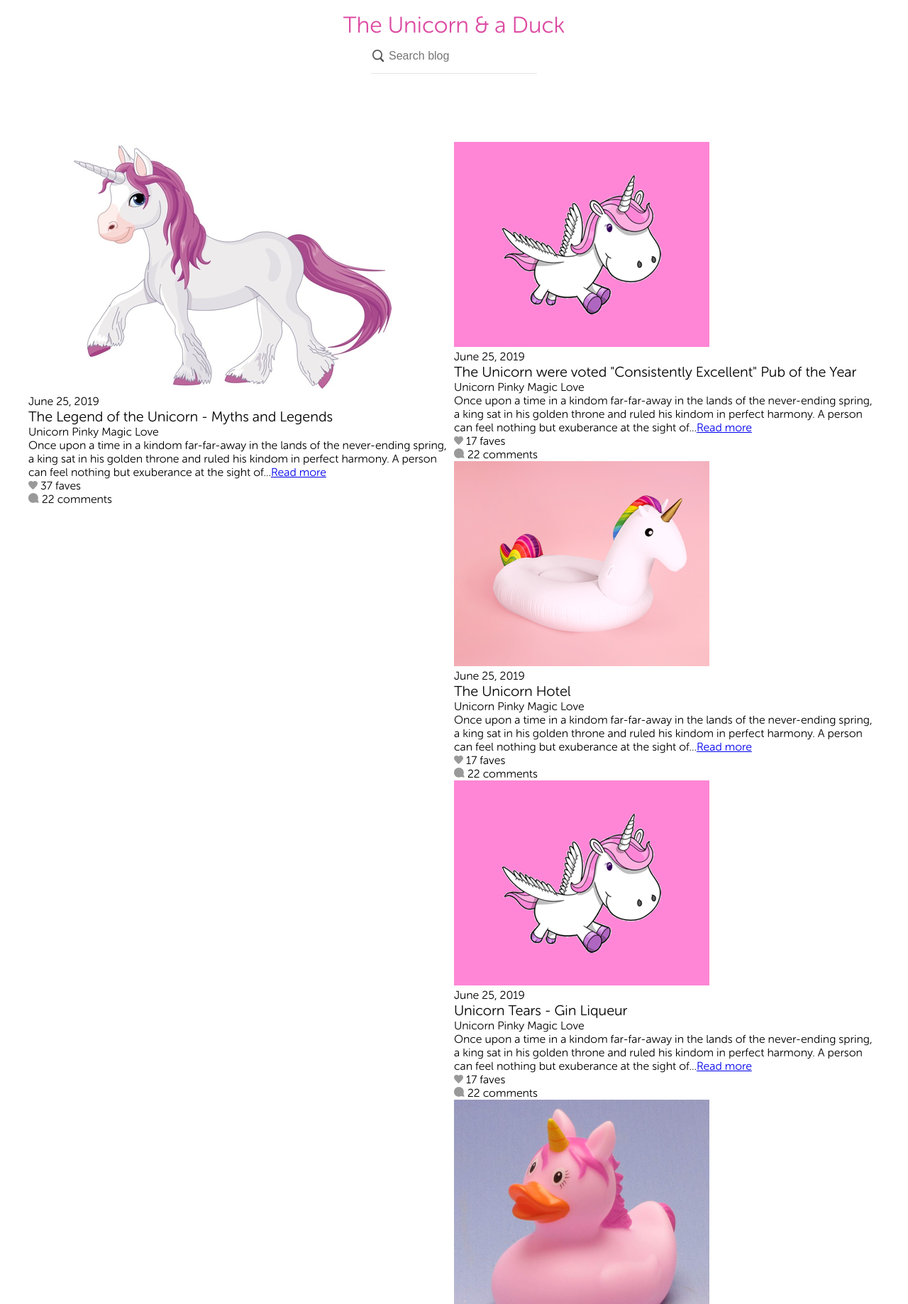
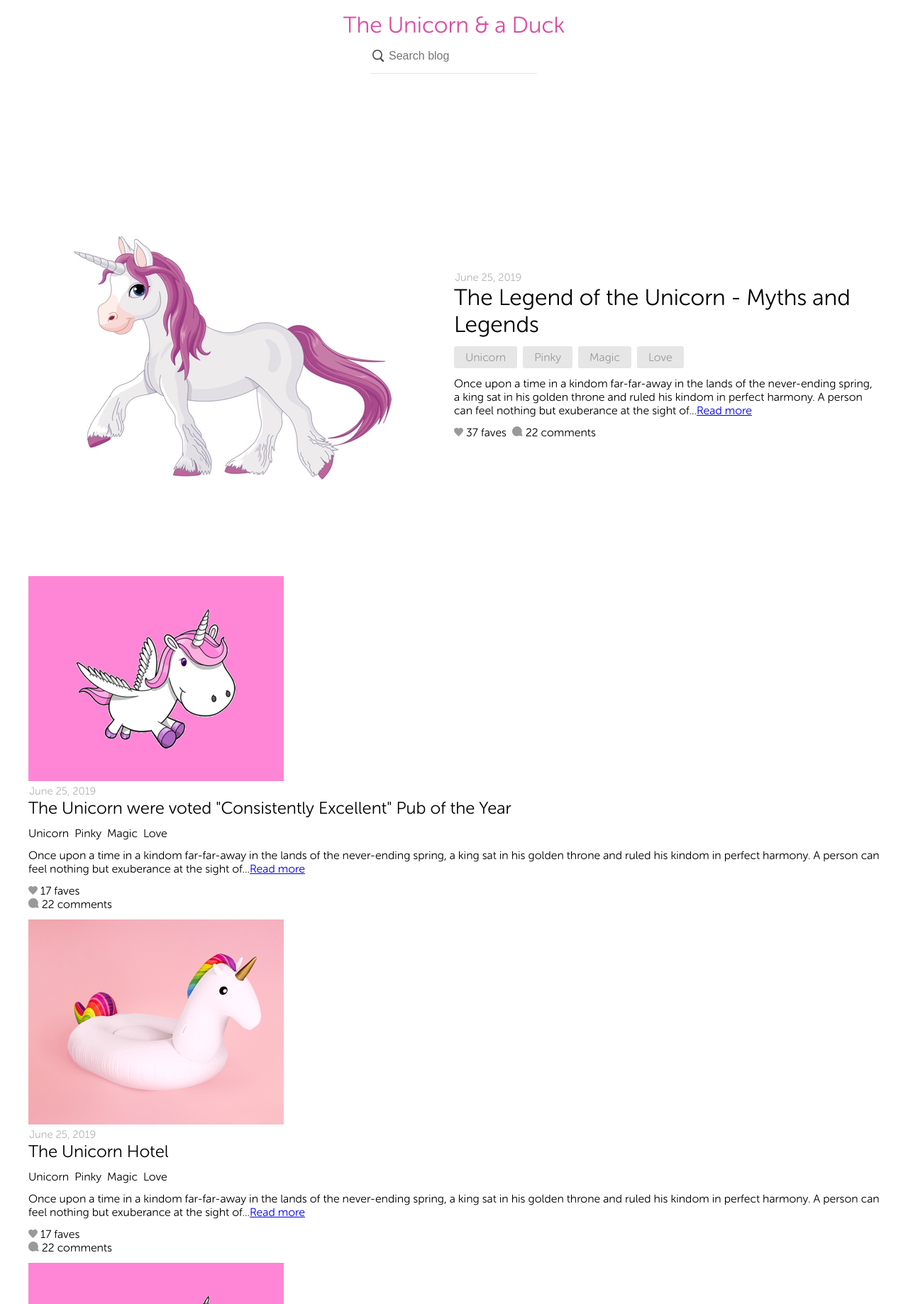
Before and after one commit to rabinrai44/infinum-uniduck, a PHP site: page / in a window 1280 px wide. Shown: the part 143-1981 px from the top of the page at 71% size. Run offline with PHP 8.4, Linux system fonts and the light colour scheme.

Commit message:
Featured post styles, btn-small and minor updates.

```diff
--- /dev/null
+++ b/frontend/Assets/SCSS/_blogpost.scss
@@ -0,0 +1,44 @@
+.blog-featured {
+  display: flex;
+  justify-content: space-between;
+  align-items: center;
+
+  &-img,
+  &-post {
+    width: 50%;
+  }
+}
+
+.meta-header {
+}
+
+.meta {
+  &-content {
+  }
+  &-date {
+    color: lighten($secondary_color, 10%);
+    font-size: 0.9375rem;
+    padding-left: 0.1rem;
+  }
+  &-tag {
+    display: flex;
+    max-width: 90%;
+    padding: 0.75rem 0;
+
+    .item {
+      margin-right: 0.5rem;
+    }
+  }
+
+  &-footer {
+    display: flex;
+    justify-content: flex-start;
+    align-items: center;
+    max-width: 100%;
+    padding: 0.75rem 0;
+
+    .meta-like {
+      margin-right: 0.5rem;
+    }
+  }
+}
--- a/frontend/Assets/SCSS/_button.scss
+++ b/frontend/Assets/SCSS/_button.scss
@@ -20,4 +20,16 @@
       background-color: darken($primary_color, 10%);
     }
   }
+
+  &-small {
+    background-color: lighten($secondary_color, 30%);
+    color: $secondary_color;
+    padding: 0.4rem 1rem;
+    font-family: $msr300;
+    text-transform: capitalize;
+
+    &:hover {
+      color: $white;
+    }
+  }
 }
--- a/frontend/Assets/SCSS/_global.scss
+++ b/frontend/Assets/SCSS/_global.scss
@@ -10,3 +10,9 @@ h3 {
 .text-center {
   text-align: center !important;
 }
+
+main,
+section {
+  padding: 4rem 0;
+  width: 100%;
+}
--- a/frontend/Assets/SCSS/_heading.scss
+++ b/frontend/Assets/SCSS/_heading.scss
@@ -1,3 +1,7 @@
 .heading {
-  font-size: 1.25rem;
+  font-size: 1.5rem;
+
+  &-featured {
+    font-size: 2rem;
+  }
 }
--- a/frontend/Assets/SCSS/style.scss
+++ b/frontend/Assets/SCSS/style.scss
@@ -8,3 +8,4 @@
 @import './container';
 @import './heading';
 @import './hero';
+@import './blogpost';
--- a/frontend/Assets/styles/style.css
+++ b/frontend/Assets/styles/style.css
@@ -33,6 +33,11 @@ h3 {
 
 .text-center {
   text-align: center !important; }
+
+main,
+section {
+  padding: 4rem 0;
+  width: 100%; }
 
 html {
   box-sizing: border-box;
@@ -87,6 +92,14 @@ img {
     background-color: #dc4ba3; }
     .btn-primary:hover {
       background-color: #cc288c; }
+  .btn-small {
+    background-color: #e6e6e6;
+    color: #999999;
+    padding: 0.4rem 1rem;
+    font-family: museo_sans_rounded300;
+    text-transform: capitalize; }
+    .btn-small:hover {
+      color: #ffffff; }
 
 .navbar {
   width: 100%; }
@@ -117,7 +130,9 @@ img {
   max-width: 1236px; }
 
 .heading {
-  font-size: 1.25rem; }
+  font-size: 1.5rem; }
+  .heading-featured {
+    font-size: 2rem; }
 
 .hero {
   width: 100%;
@@ -144,3 +159,31 @@ img {
     font-size: 1rem;
     height: 50px;
     padding-left: 25px; }
+
+.blog-featured {
+  display: flex;
+  justify-content: space-between;
+  align-items: center; }
+  .blog-featured-img, .blog-featured-post {
+    width: 50%; }
+
+.meta-date {
+  color: #b3b3b3;
+  font-size: 0.9375rem;
+  padding-left: 0.1rem; }
+
+.meta-tag {
+  display: flex;
+  max-width: 90%;
+  padding: 0.75rem 0; }
+  .meta-tag .item {
+    margin-right: 0.5rem; }
+
+.meta-footer {
+  display: flex;
+  justify-content: flex-start;
+  align-items: center;
+  max-width: 100%;
+  padding: 0.75rem 0; }
+  .meta-footer .meta-like {
+    margin-right: 0.5rem; }
--- a/frontend/index.html
+++ b/frontend/index.html
@@ -1,12 +1,11 @@
 <!DOCTYPE html>
 <html lang="en">
-
   <head>
     <meta charset="UTF-8" />
     <meta name="viewport" content="width=device-width, initial-scale=1.0" />
     <meta http-equiv="X-UA-Compatible" content="ie=edge" />
     <title>Uniduck | WP Demo</title>
-    <link rel="stylesheet" href="Assets/styles/style.css">
+    <link rel="stylesheet" href="Assets/styles/style.css" />
   </head>
 
   <body>
@@ -55,12 +59,65 @@
         <!-- Blog Featured -->
         <section class="blog-featured">
           <div class="blog-featured-img">
-                    <img src="Assets/Images/img-unicorn.png" alt="">
+            <img src="Assets/Images/img-unicorn.png" alt="" />
           </div>
-                <article class="blog-post">
+          <article class="blog-featured-post">
             <div class="meta-header">
               <span class="meta-date">June 25, 2019</span>
-                        <h3 class="heading heading-featured">The Legend of the Unicorn - Myths and Legends</h3>
+              <h3 class="heading heading-featured">
+                The Legend of the Unicorn - Myths and Legends
+              </h3>
+              <div class="meta-tag">
+                <div class="item">
+                  <a href="#" class="btn btn-small">Unicorn</a>
+                </div>
+                <div class="item">
+                  <a href="#" class="btn btn-small">Pinky</a>
+                </div>
+                <div class="item">
+                  <a href="#" class="btn btn-small">Magic</a>
+                </div>
+                <div class="item">
+                  <a href="#" class="btn btn-small">Love</a>
+                </div>
+              </div>
+            </div>
+            <div class="meta-content">
+              <p>
+                Once upon a time in a kindom far-far-away in the lands of the
+                never-ending spring, a king sat in his golden throne and ruled
+                his kindom in perfect harmony. A person can feel nothing but
+                exuberance at the sight of...<a
+                  href="#"
+                  class="readmore primary-text"
+                  >Read more</a
+                >
+              </p>
+            </div>
+            <div class="meta-footer">
+              <div class="meta-like">
+                <img src="Assets/Icons/ic-heart.svg" alt="ic-heart" /> 37 faves
+              </div>
+              <div class="meta-comment">
+                <img src="Assets/Icons/ic-comment.svg" alt="ic-comment" /> 22
+                comments
+              </div>
+            </div>
+          </article>
+        </section>
+      </div>
+      <div class="container">
+        <!-- Blog Main -->
+        <section class="blog-posts">
+          <article class="blog-post">
+            <div class="meta-featured-img">
+              <img src="Assets/Images/img-unicorn2.png" alt="img-unicorn" />
+            </div>
+            <div class="meta-header">
+              <span class="meta-date">June 25, 2019</span>
+              <h3 class="heading">
+                The Unicorn were voted "Consistently Excellent" Pub of the Year
+              </h3>
               <div class="meta-tag">
                 <span class="item">Unicorn</span>
                 <span class="item">Pinky</span>
@@ -70,58 +127,25 @@
             </div>
             <div class="meta-content">
               <p>
-                            Once upon a time in a kindom far-far-away in the lands of the never-ending spring, a king sat in his
-                            golden throne and ruled his kindom in perfect harmony.
-                            A person can feel nothing but exuberance at the sight of...<a href="#"
-                                class="readmore primary-text">Read more</a>
+                Once upon a time in a kindom far-far-away in the lands of the
+                never-ending spring, a king sat in his golden throne and ruled
+                his kindom in perfect harmony. A person can feel nothing but
+                exuberance at the sight of...<a
+                  href="#"
+                  class="readmore primary-text"
+                  >Read more</a
+                >
               </p>
             </div>
             <div class="meta-footer">
               <div class="item">
                 <div class="meta-like">
-
-                                <img src="Assets/Icons/ic-heart.svg" alt="ic-heart"> 37 faves
+                  <img src="Assets/Icons/ic-heart.svg" alt="ic-heart" /> 17
+                  faves
                 </div>
                 <div class="meta-comment">
-                                <img src="Assets/Icons/ic-comment.svg" alt="ic-comment"> 22 comments
-                            </div>
-                        </div>
-                    </div>
-                </article>
-            </section>
-
-            <!-- Blog Main -->
-            <section class="blog-posts">
-                <article class="blog-post">
-                    <div class="meta-featured-img">
-                        <img src="Assets/Images/img-unicorn2.png" alt="img-unicorn">
-                    </div>
-                    <div class="meta-header">
-                        <span class="meta-date">June 25, 2019</span>
-                        <h3 class="heading">The Unicorn were voted "Consistently Excellent" Pub of the Year</h3>
-                        <div class="meta-tag">
-                            <span class="item">Unicorn</span>
-                            <span class="item">Pinky</span>
-                            <span class="item">Magic</span>
-                            <span class="item">Love</span>
-                        </div>
-                    </div>
-                    <div class="meta-content">
-                        <p>
-                            Once upon a time in a kindom far-far-away in the lands of the never-ending spring, a king sat in his
-                            golden throne and ruled his kindom in perfect harmony.
-                            A person can feel nothing but exuberance at the sight of...<a href="#" class="readmore primary-text">Read
-                                more</a>
-                        </p>
-                    </div>
-                    <div class="meta-footer">
-                        <div class="item">
-                            <div class="meta-like">
-
-                                <img src="Assets/Icons/ic-heart.svg" alt="ic-heart"> 17 faves
-                            </div>
-                            <div class="meta-comment">
-                                <img src="Assets/Icons/ic-comment.svg" alt="ic-comment"> 22 comments
+                  <img src="Assets/Icons/ic-comment.svg" alt="ic-comment" /> 22
+                  comments
                 </div>
               </div>
             </div>
@@ -143,20 +167,25 @@
             </div>
             <div class="meta-content">
               <p>
-                            Once upon a time in a kindom far-far-away in the lands of the never-ending spring, a king sat in his
-                            golden throne and ruled his kindom in perfect harmony.
-                            A person can feel nothing but exuberance at the sight of...<a href="#" class="readmore primary-text">Read
-                                more</a>
+                Once upon a time in a kindom far-far-away in the lands of the
+                never-ending spring, a king sat in his golden throne and ruled
+                his kindom in perfect harmony. A person can feel nothing but
+                exuberance at the sight of...<a
+                  href="#"
+                  class="readmore primary-text"
+                  >Read more</a
+                >
               </p>
             </div>
             <div class="meta-footer">
               <div class="item">
                 <div class="meta-like">
-
-                                <img src="Assets/Icons/ic-heart.svg" alt="ic-heart"> 17 faves
+                  <img src="Assets/Icons/ic-heart.svg" alt="ic-heart" /> 17
+                  faves
                 </div>
                 <div class="meta-comment">
-                                <img src="Assets/Icons/ic-comment.svg" alt="ic-comment"> 22 comments
+                  <img src="Assets/Icons/ic-comment.svg" alt="ic-comment" /> 22
+                  comments
                 </div>
               </div>
             </div>
@@ -178,20 +207,25 @@
             </div>
             <div class="meta-content">
               <p>
-                            Once upon a time in a kindom far-far-away in the lands of the never-ending spring, a king sat in his
-                            golden throne and ruled his kindom in perfect harmony.
-                            A person can feel nothing but exuberance at the sight of...<a href="#" class="readmore primary-text">Read
-                                more</a>
+                Once upon a time in a kindom far-far-away in the lands of the
+                never-ending spring, a king sat in his golden throne and ruled
+                his kindom in perfect harmony. A person can feel nothing but
+                exuberance at the sight of...<a
+                  href="#"
+                  class="readmore primary-text"
+                  >Read more</a
+                >
               </p>
             </div>
             <div class="meta-footer">
               <div class="item">
                 <div class="meta-like">
-
-                                <img src="Assets/Icons/ic-heart.svg" alt="ic-heart"> 17 faves
+                  <img src="Assets/Icons/ic-heart.svg" alt="ic-heart" /> 17
+                  faves
                 </div>
                 <div class="meta-comment">
-                                <img src="Assets/Icons/ic-comment.svg" alt="ic-comment"> 22 comments
+                  <img src="Assets/Icons/ic-comment.svg" alt="ic-comment" /> 22
+                  comments
                 </div>
               </div>
             </div>
@@ -213,20 +249,25 @@
             </div>
             <div class="meta-content">
               <p>
-                            Once upon a time in a kindom far-far-away in the lands of the never-ending spring, a king sat in his
-                            golden throne and ruled his kindom in perfect harmony.
-                            A person can feel nothing but exuberance at the sight of...<a href="#" class="readmore primary-text">Read
-                                more</a>
+                Once upon a time in a kindom far-far-away in the lands of the
+                never-ending spring, a king sat in his golden throne and ruled
+                his kindom in perfect harmony. A person can feel nothing but
+                exuberance at the sight of...<a
+                  href="#"
+                  class="readmore primary-text"
+                  >Read more</a
+                >
               </p>
             </div>
             <div class="meta-footer">
               <div class="item">
                 <div class="meta-like">
-
-                                <img src="Assets/Icons/ic-heart.svg" alt="ic-heart"> 17 faves
+                  <img src="Assets/Icons/ic-heart.svg" alt="ic-heart" /> 17
+                  faves
                 </div>
                 <div class="meta-comment">
-                                <img src="Assets/Icons/ic-comment.svg" alt="ic-comment"> 22 comments
+                  <img src="Assets/Icons/ic-comment.svg" alt="ic-comment" /> 22
+                  comments
                 </div>
               </div>
             </div>
@@ -248,19 +289,25 @@
             </div>
             <div class="meta-content">
               <p class="generic-content">
-                            Once upon a time in a kindom far-far-away in the lands of the never-ending spring, a king sat in his
-                            golden throne and ruled his kindom in perfect harmony.
-                            A person can feel nothing but exuberance at the sight of...<a href="#" class="readmore primary-text">Read
-                                more</a>
+                Once upon a time in a kindom far-far-away in the lands of the
+                never-ending spring, a king sat in his golden throne and ruled
+                his kindom in perfect harmony. A person can feel nothing but
+                exuberance at the sight of...<a
+                  href="#"
+                  class="readmore primary-text"
+                  >Read more</a
+                >
               </p>
             </div>
             <div class="meta-footer">
               <div class="item">
                 <div class="meta-like">
-                                <img src="Assets/Icons/ic-heart.svg" alt="ic-heart"> 17 faves
+                  <img src="Assets/Icons/ic-heart.svg" alt="ic-heart" /> 17
+                  faves
                 </div>
                 <div class="meta-comment">
-                                <img src="Assets/Icons/ic-comment.svg" alt="ic-comment"> 22 comments
+                  <img src="Assets/Icons/ic-comment.svg" alt="ic-comment" /> 22
+                  comments
                 </div>
               </div>
             </div>
@@ -282,20 +329,25 @@
             </div>
             <div class="meta-content">
               <p>
-                            Once upon a time in a kindom far-far-away in the lands of the never-ending spring, a king sat in his
-                            golden throne and ruled his kindom in perfect harmony.
-                            A person can feel nothing but exuberance at the sight of...<a href="#" class="readmore primary-text">Read
-                                more</a>
+                Once upon a time in a kindom far-far-away in the lands of the
+                never-ending spring, a king sat in his golden throne and ruled
+                his kindom in perfect harmony. A person can feel nothing but
+                exuberance at the sight of...<a
+                  href="#"
+                  class="readmore primary-text"
+                  >Read more</a
+                >
               </p>
             </div>
             <div class="meta-footer">
               <div class="item">
                 <div class="meta-like">
-
-                                <img src="Assets/Icons/ic-heart.svg" alt="ic-heart"> 17 faves
+                  <img src="Assets/Icons/ic-heart.svg" alt="ic-heart" /> 17
+                  faves
                 </div>
                 <div class="meta-comment">
-                                <img src="Assets/Icons/ic-comment.svg" alt="ic-comment"> 22 comments
+                  <img src="Assets/Icons/ic-comment.svg" alt="ic-comment" /> 22
+                  comments
                 </div>
               </div>
             </div>
```
Also changed, not shown: other parts of frontend/index.html (+27 -21 lines). Lines whose indentation alone changed are shown as unchanged.
